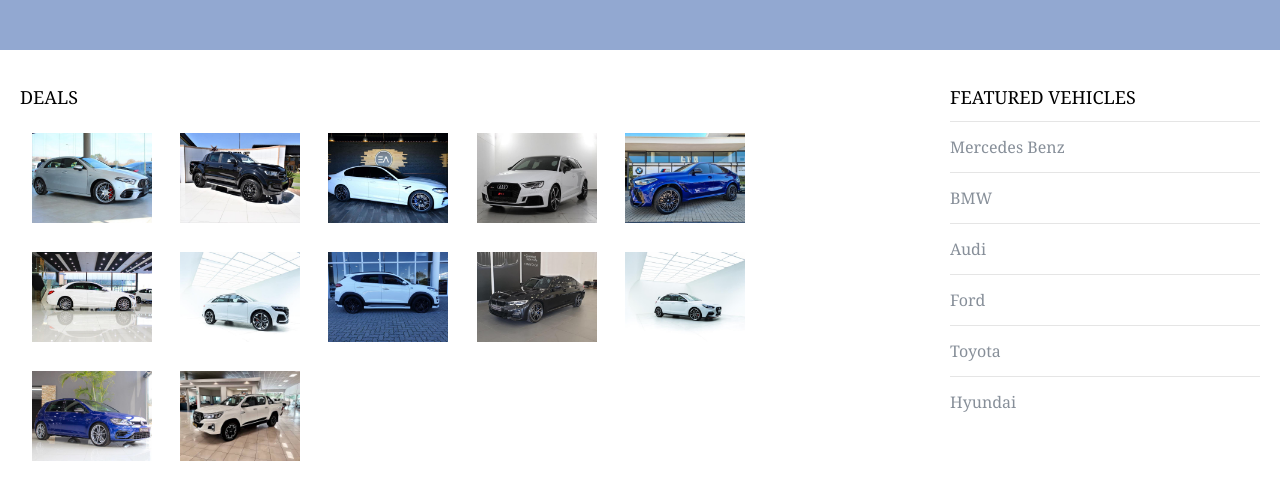
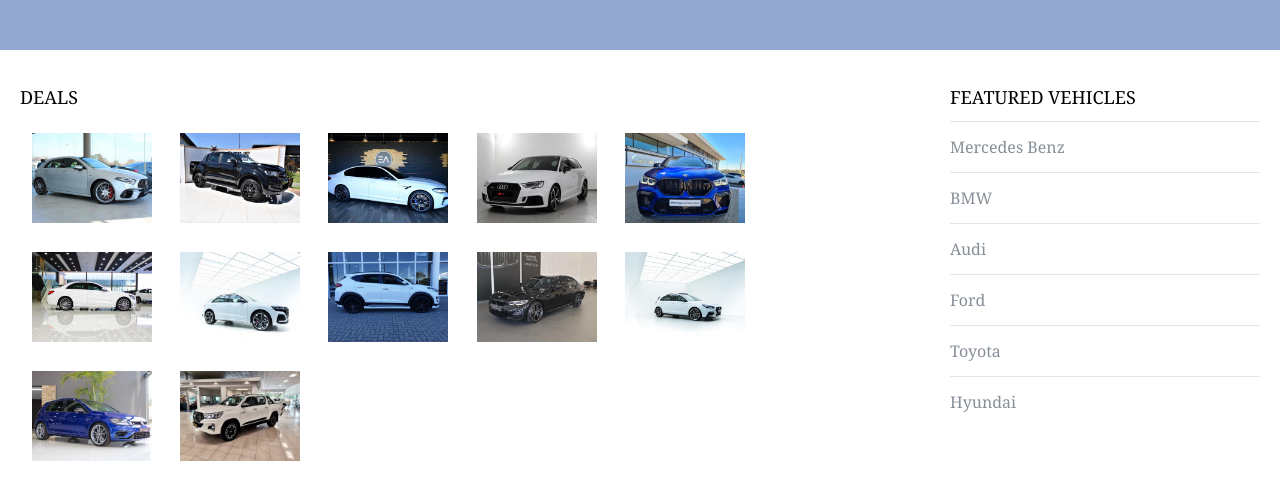
Before and after one commit to ofentse-leroux-ITvarsity/Module-6-Assessment-2, a plain HTML site: page deals.html in a window 1280 px wide. Shown: the part 321-800 px from the top of the page. Drawn offline with Linux system fonts and the light colour scheme.

Commit message:
Update deals.html

```diff
--- a/deals.html
+++ b/deals.html
@@ -28,7 +28,7 @@
               <a href="ranger.html"><img src="images/ford ranger 1.jpg"/></a>
               <a href="m5.html"><img src="images/m5.jpg"/></a>
               <a href="rs3.html"><img src="images/rs3.jpg"/></a>
-              <a href="x6.html"><img src="images/X6.jpg"/></a>
+              <a href="x6.html"><img src="images/X6 1.jpg"/></a>
               <a href="c200.html"><img src="images/c200.jpg"/></a>
               <a href="RSQ8.html"><img src="images/RSQ8.jpg"/></a>
               <a href="tucson.html"><img src="images/tucson.jpg"/></a>
```
